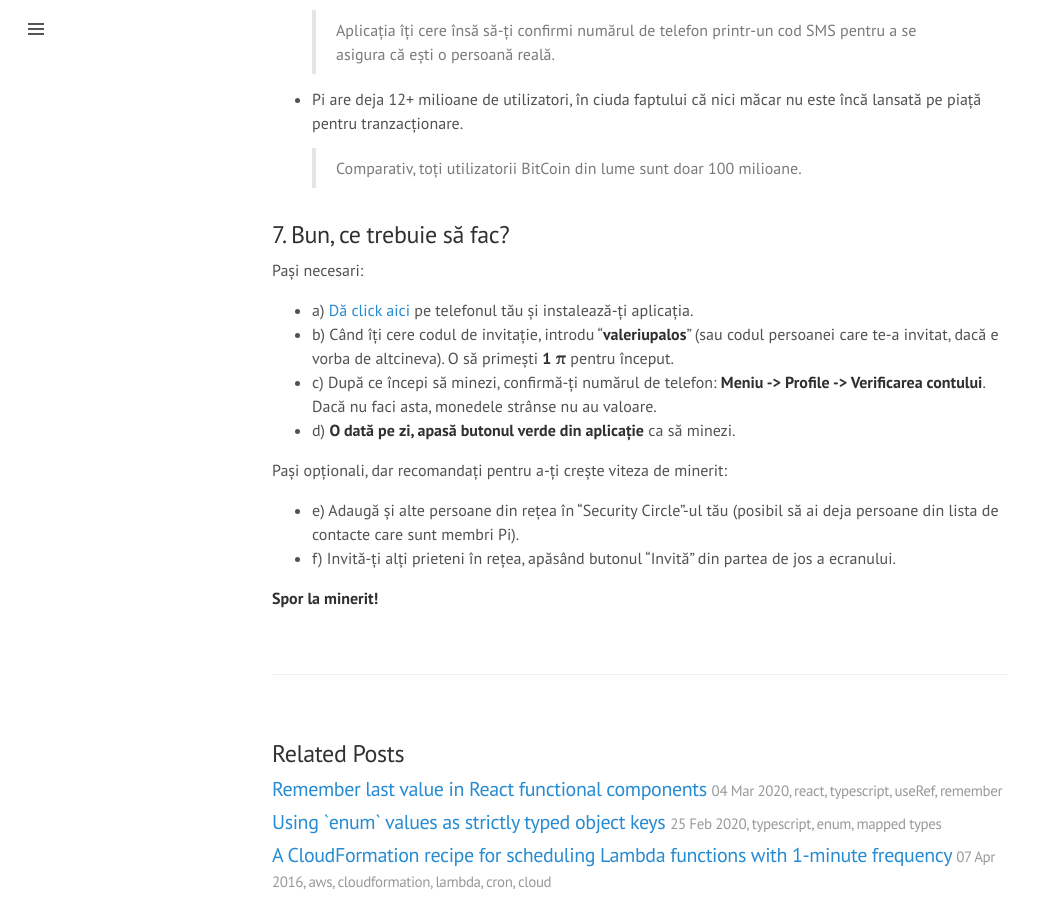
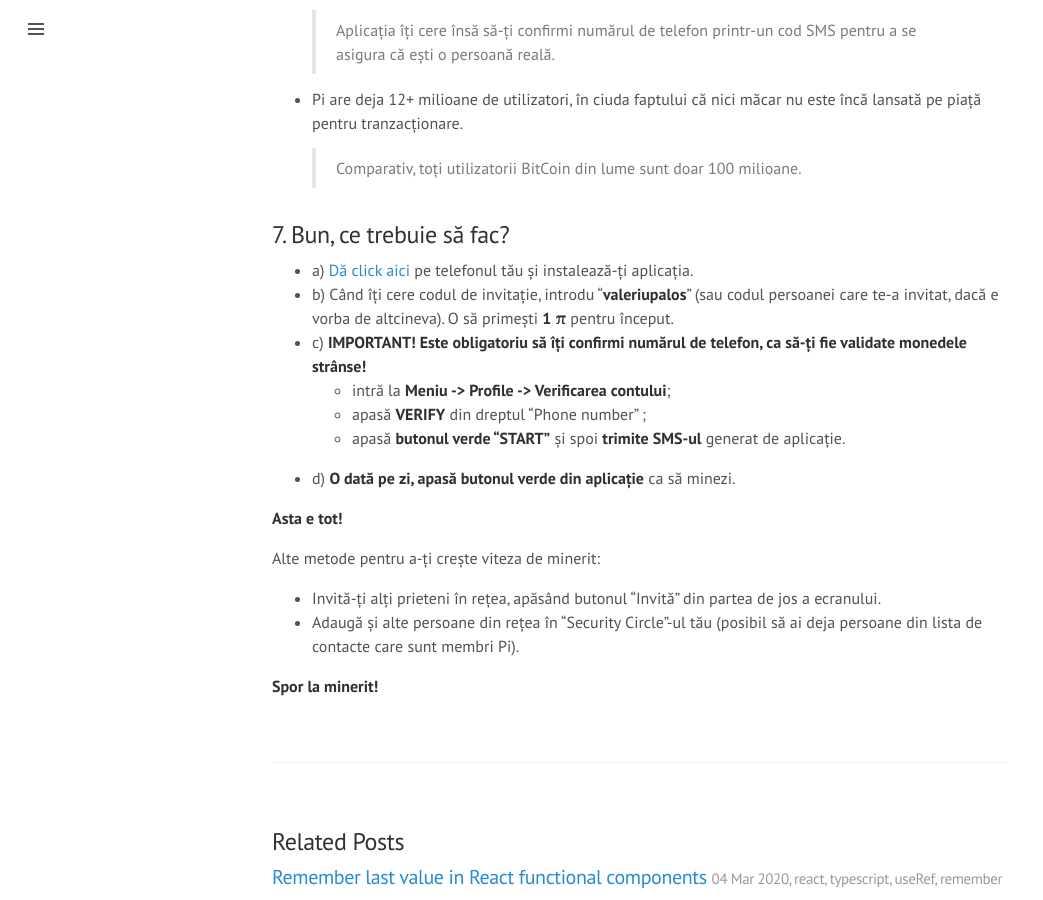
Before and after one commit to vpalos/vpalos.github.io, a Jekyll site: the page built from _posts/2021-01-29-criptomoneda-pi.md, in a window 1280 px wide and 900 px high, scrolled down 1600 px. Shown: the whole window, without its empty margins (0-1043 px from the left). Built offline with Jekyll 4.4.1, drawn with Linux system fonts in a browser that asks for light colours; comment, search, counter and statistics services are not loaded.

Commit message:
Update 2021-01-29-criptomoneda-pi.md

```diff
--- a/_posts/2021-01-29-criptomoneda-pi.md
+++ b/_posts/2021-01-29-criptomoneda-pi.md
@@ -54,16 +54,19 @@ Am scris acest scurt articol în special pentru prietenii și apropiații mei ce
 
 ## 7. Bun, ce trebuie să fac?
 
-Pași necesari:
-
 - a) [Dă click aici](https://minepi.com/valeriupalos) pe telefonul tău și instalează-ți aplicația.
 - b) Când îți cere codul de invitație, introdu "**valeriupalos**" (sau codul persoanei care te-a invitat, dacă e vorba de altcineva). O să primești **1 &pi;** pentru început.
-- c) După ce începi să minezi, confirmă-ți numărul de telefon: **Meniu -> Profile -> Verificarea contului**. Dacă nu faci asta, monedele strânse nu au valoare.
+- c) **IMPORTANT! Este obligatoriu să îți confirmi numărul de telefon, ca să-ți fie validate monedele strânse!**
+  - intră la **Meniu -> Profile -> Verificarea contului**;
+  - apasă **VERIFY** din dreptul "Phone number" ;
+  - apasă **butonul verde "START"** și spoi **trimite SMS-ul** generat de aplicație.
 - d) **O dată pe zi, apasă butonul verde din aplicație** ca să minezi.
 
-Pași opționali, dar recomandați pentru a-ți crește viteza de minerit:
+**Asta e tot!**
 
-- e) Adaugă și alte persoane din rețea în "Security Circle"-ul tău (posibil să ai deja persoane din lista de contacte care sunt membri Pi).
-- f) Invită-ți alți prieteni în rețea, apăsând butonul "Invită" din partea de jos a ecranului.
+Alte metode pentru a-ți crește viteza de minerit:
+
+- Invită-ți alți prieteni în rețea, apăsând butonul "Invită" din partea de jos a ecranului.
+- Adaugă și alte persoane din rețea în "Security Circle"-ul tău (posibil să ai deja persoane din lista de contacte care sunt membri Pi).
 
 **Spor la minerit!**
```
